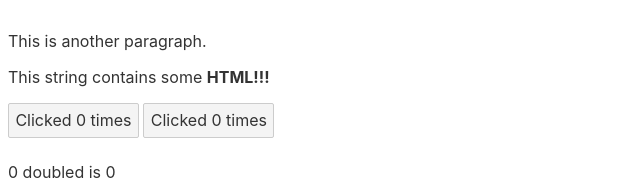
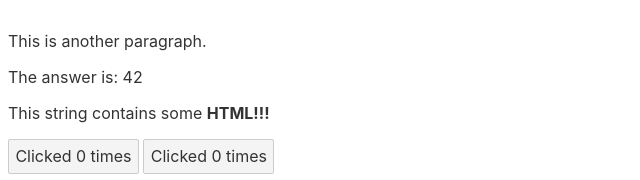
Before and after one commit to dennybiasiolli/svelte-tests, a Svelte app: page / in a window 1280 px wide. Shown: the part 180-360 px from the top of the page, without its empty margins (0-640 px from the left). Built offline with nearby package versions, Linux system fonts and the light colour scheme.

Commit message:
using props

```diff
--- a/src/App.svelte
+++ b/src/App.svelte
@@ -26,7 +26,7 @@
 <h1>Hello {name}!</h1>
 <img src={src} alt="A man dances" />
 <p class="custom-1">This is a paragraph.</p>
-<Nested />
+<Nested answer={42} />
 <p>{@html string}</p>
 <button on:click={handleClick}>
   Clicked {count} {count === 1 ? 'time' : 'times'}
--- a/src/components/Nested.svelte
+++ b/src/components/Nested.svelte
@@ -1 +1,6 @@
+<script>
+export let answer;
+</script>
+
 <p>This is another paragraph.</p>
+<p>The answer is: {answer}</p>
```
